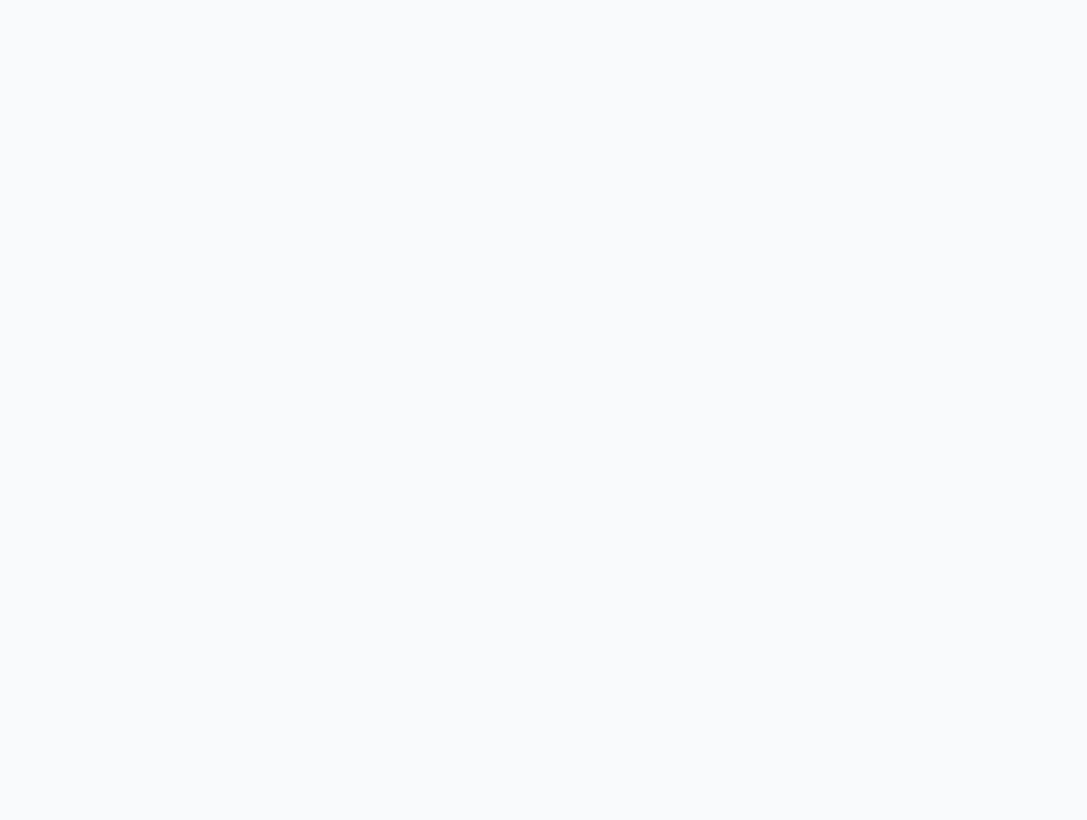
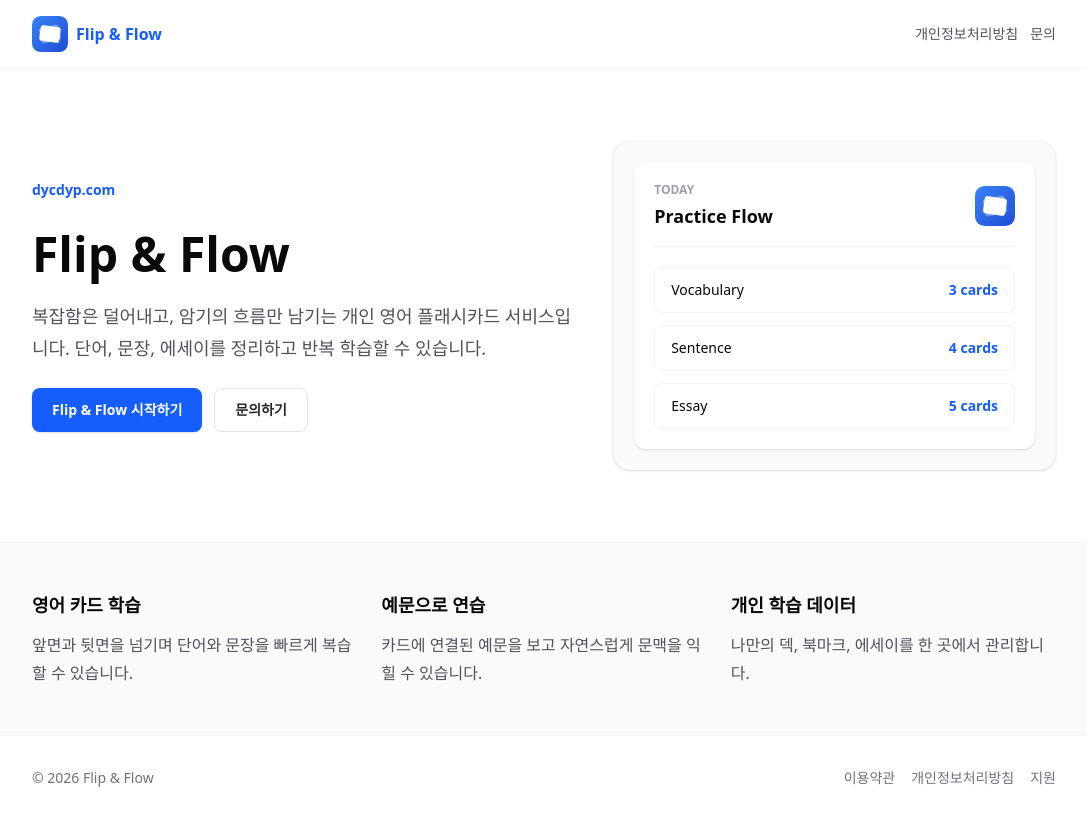
Before and after one commit to cerulean85/flip-flow, a Next.js app: page / in a window 1280 px wide. Before the commit this address had no page. Shown: the whole page, without its empty margins (96-1183 px from the left). Built offline with nearby package versions, Linux system fonts and the light colour scheme.

Commit message:
FLIP-14 랜딩 페이지 추가

```diff
--- a/src/app/page.tsx
+++ b/src/app/page.tsx
@@ -1,5 +1,131 @@
+import Link from "next/link"
+import { headers } from "next/headers"
 import { redirect } from "next/navigation"
+import Logo from "@/components/ui/Logo"
 
-export default function HomePage() {
-  redirect("/dashboard")
+const appHosts = new Set(["flip-flop.dycdyp.com", "www.flip-flop.dycdyp.com"])
+
+const features = [
+  {
+    title: "영어 카드 학습",
+    body: "앞면과 뒷면을 넘기며 단어와 문장을 빠르게 복습할 수 있습니다.",
+  },
+  {
+    title: "예문으로 연습",
+    body: "카드에 연결된 예문을 보고 자연스럽게 문맥을 익힐 수 있습니다.",
+  },
+  {
+    title: "개인 학습 데이터",
+    body: "나만의 덱, 북마크, 에세이를 한 곳에서 관리합니다.",
+  },
+]
+
+export default async function HomePage() {
+  const host = (await headers()).get("host")?.split(":")[0].toLowerCase()
+
+  if (host && appHosts.has(host)) {
+    redirect("/dashboard")
+  }
+
+  return (
+    <main className="min-h-screen bg-white text-zinc-950 dark:bg-zinc-950 dark:text-zinc-50">
+      <header className="border-b border-zinc-100 bg-white/90 px-5 py-4 dark:border-zinc-900 dark:bg-zinc-950/90">
+        <div className="mx-auto flex max-w-5xl items-center justify-between gap-4">
+          <Logo size={36} />
+          <nav className="flex items-center gap-3 text-sm font-medium text-zinc-600 dark:text-zinc-300">
+            <Link href="/privacy" className="hover:text-blue-600 dark:hover:text-blue-400">
+              개인정보처리방침
+            </Link>
+            <Link href="/support" className="hover:text-blue-600 dark:hover:text-blue-400">
+              문의
+            </Link>
+          </nav>
+        </div>
+      </header>
+
+      <section className="px-5 py-14 sm:py-18">
+        <div className="mx-auto grid max-w-5xl gap-10 lg:grid-cols-[1.1fr_0.9fr] lg:items-center">
+          <div className="space-y-6">
+            <p className="text-sm font-semibold text-blue-600 dark:text-blue-400">dycdyp.com</p>
+            <div className="space-y-4">
+              <h1 className="text-4xl font-bold leading-tight tracking-normal sm:text-5xl">
+                Flip &amp; Flow
+              </h1>
+              <p className="max-w-2xl text-lg leading-8 text-zinc-600 dark:text-zinc-300">
+                복잡함은 덜어내고, 암기의 흐름만 남기는 개인 영어 플래시카드 서비스입니다.
+                단어, 문장, 에세이를 정리하고 반복 학습할 수 있습니다.
+              </p>
+            </div>
+            <div className="flex flex-col gap-3 sm:flex-row">
+              <Link
+                href="https://flip-flop.dycdyp.com/login"
+                className="inline-flex h-11 items-center justify-center rounded-lg bg-blue-600 px-5 text-sm font-semibold text-white shadow-sm transition hover:bg-blue-700"
+              >
+                Flip &amp; Flow 시작하기
+              </Link>
+              <Link
+                href="/support"
+                className="inline-flex h-11 items-center justify-center rounded-lg border border-zinc-200 px-5 text-sm font-semibold text-zinc-800 transition hover:border-zinc-300 hover:bg-zinc-50 dark:border-zinc-800 dark:text-zinc-100 dark:hover:bg-zinc-900"
+              >
+                문의하기
+              </Link>
+            </div>
+          </div>
+
+          <div className="rounded-2xl border border-zinc-100 bg-zinc-50 p-5 shadow-sm dark:border-zinc-800 dark:bg-zinc-900">
+            <div className="rounded-xl bg-white p-5 shadow-sm dark:bg-zinc-950">
+              <div className="flex items-center justify-between border-b border-zinc-100 pb-4 dark:border-zinc-800">
+                <div>
+                  <p className="text-xs font-semibold uppercase text-zinc-400">Today</p>
+                  <p className="mt-1 text-lg font-bold">Practice Flow</p>
+                </div>
+                <Logo size={40} showText={false} />
+              </div>
+              <div className="mt-5 space-y-3">
+                {["vocabulary", "sentence", "essay"].map((item, index) => (
+                  <div
+                    key={item}
+                    className="flex items-center justify-between rounded-lg border border-zinc-100 px-4 py-3 dark:border-zinc-800"
+                  >
+                    <span className="text-sm font-medium capitalize">{item}</span>
+                    <span className="text-sm font-semibold text-blue-600 dark:text-blue-400">
+                      {index + 3} cards
+                    </span>
+                  </div>
+                ))}
+              </div>
+            </div>
+          </div>
+        </div>
+      </section>
+
+      <section className="border-y border-zinc-100 bg-zinc-50 px-5 py-12 dark:border-zinc-900 dark:bg-zinc-900/40">
+        <div className="mx-auto grid max-w-5xl gap-6 md:grid-cols-3">
+          {features.map((feature) => (
+            <article key={feature.title} className="space-y-3">
+              <h2 className="text-lg font-semibold">{feature.title}</h2>
+              <p className="leading-7 text-zinc-600 dark:text-zinc-300">{feature.body}</p>
+            </article>
+          ))}
+        </div>
+      </section>
+
+      <footer className="px-5 py-8">
+        <div className="mx-auto flex max-w-5xl flex-col gap-3 text-sm text-zinc-500 sm:flex-row sm:items-center sm:justify-between dark:text-zinc-400">
+          <p>© 2026 Flip &amp; Flow</p>
+          <div className="flex gap-4">
+            <Link href="/terms" className="hover:text-blue-600 dark:hover:text-blue-400">
+              이용약관
+            </Link>
+            <Link href="/privacy" className="hover:text-blue-600 dark:hover:text-blue-400">
+              개인정보처리방침
+            </Link>
+            <Link href="/support" className="hover:text-blue-600 dark:hover:text-blue-400">
+              지원
+            </Link>
+          </div>
+        </div>
+      </footer>
+    </main>
+  )
 }
--- a/src/proxy.ts
+++ b/src/proxy.ts
@@ -3,9 +3,11 @@ import { auth } from "@/lib/auth"
 export default auth((req) => {
   const isLoggedIn = !!req.auth
   const isAuthPage = req.nextUrl.pathname.startsWith("/login")
-  const isPublicPage = ["/privacy", "/terms", "/support"].some((path) =>
-    req.nextUrl.pathname.startsWith(path)
-  )
+  const isPublicPage =
+    req.nextUrl.pathname === "/" ||
+    ["/privacy", "/terms", "/support", "/mobile-help"].some((path) =>
+      req.nextUrl.pathname.startsWith(path)
+    )
 
   if (!isLoggedIn && !isAuthPage && !isPublicPage) {
     return Response.redirect(new URL("/login", req.url))
```
